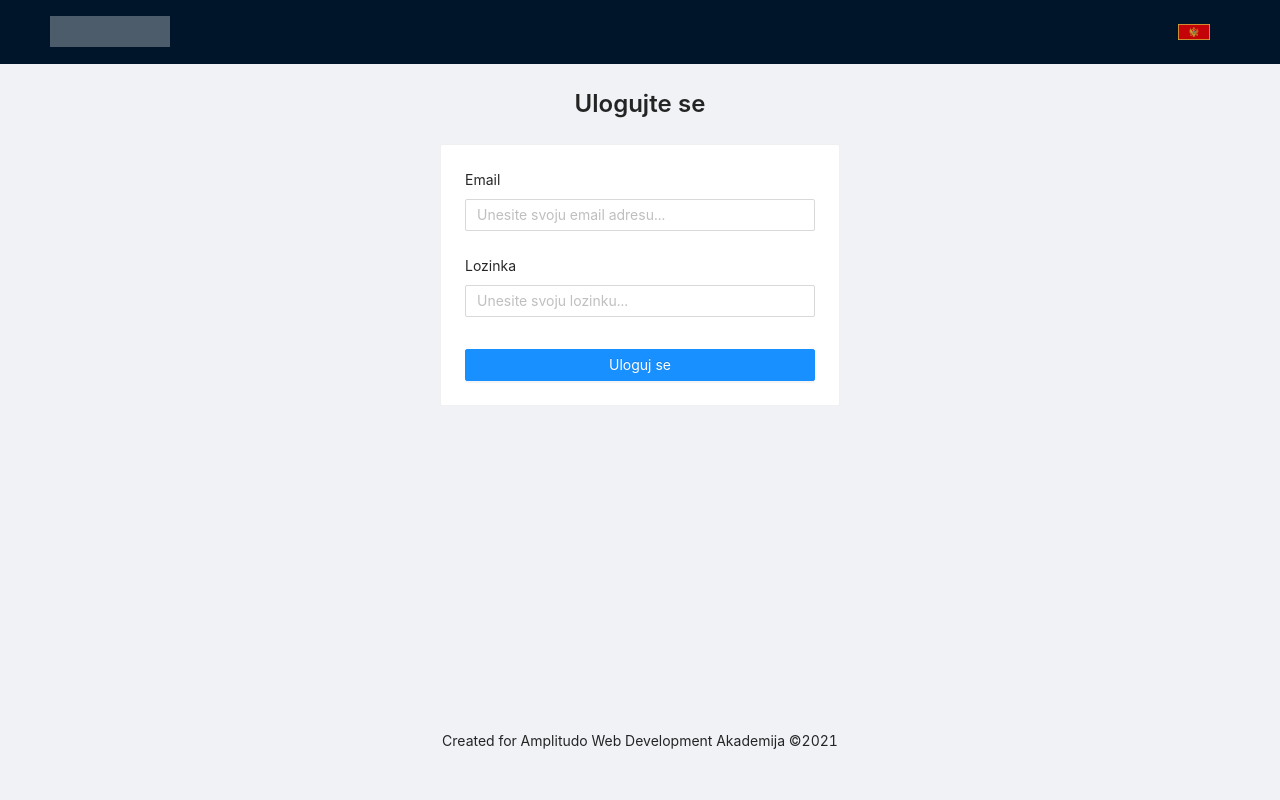
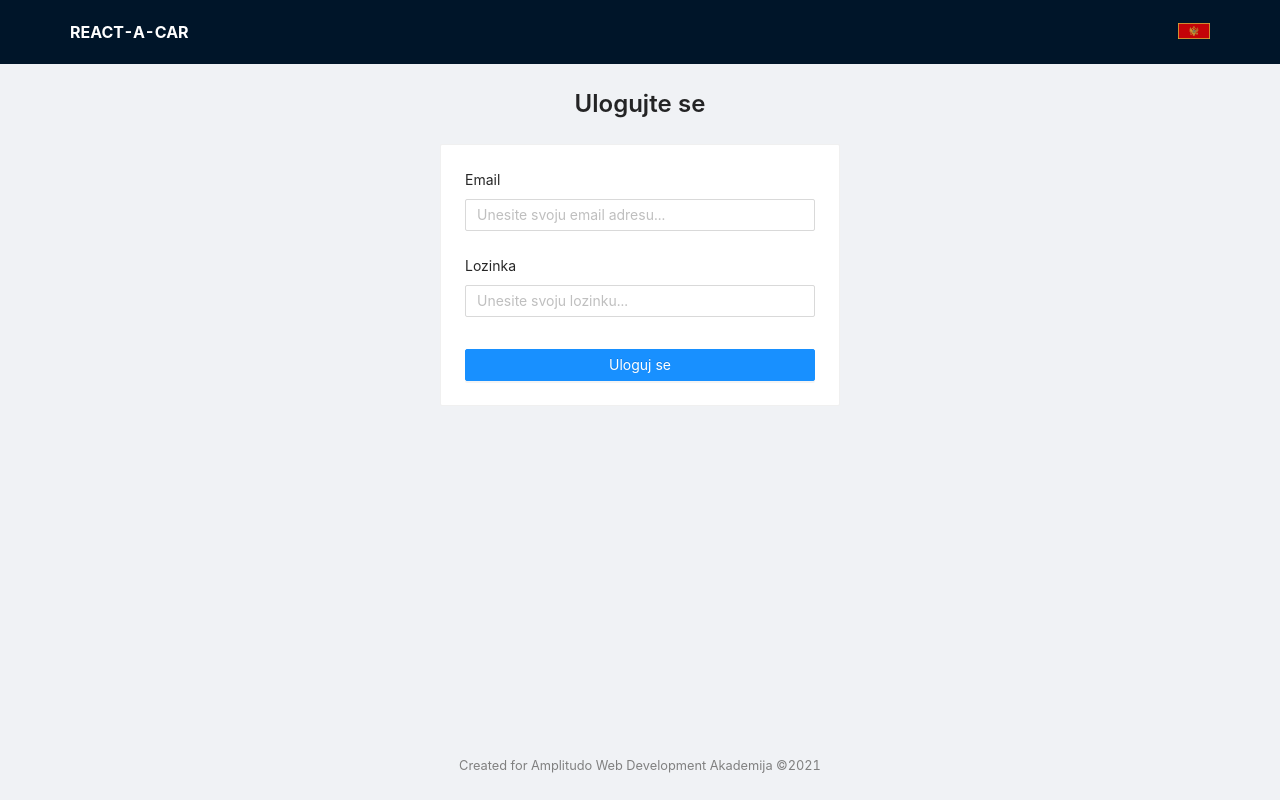
Before and after one commit to mrtanguero/react-a-car, a React (Create React App) app: page /login in a window 1280 px wide. Built offline with nearby package versions, Linux system fonts and the light colour scheme.

Commit message:
Use component with react-select-async-paginate for client selection

```diff
--- a/public/index.html
+++ b/public/index.html
@@ -24,7 +24,7 @@
       work correctly both with client-side routing and a non-root public URL.
       Learn how to configure a non-root public URL by running `npm run build`.
     -->
-    <title>React App</title>
+    <title>React-a-Car rentals</title>
   </head>
   <body>
     <noscript>You need to enable JavaScript to run this app.</noscript>
--- a/src/App.css
+++ b/src/App.css
@@ -5,15 +5,27 @@
 }
 
 #root > .ant-layout {
-  height: 100vh;
+  min-height: 100vh;
+}
+
+.ant-layout-footer {
+  color: grey;
+  font-size: 0.8rem;
+  padding-top: 0;
+  padding-bottom: 0;
 }
 
 .ant-layout-header .logo {
   float: left;
-  width: 120px;
-  height: 31px;
-  margin: 16px 24px 16px 0;
-  background: rgba(255, 255, 255, 0.3);
+  height: 100%;
+  padding: 0 20px;
+  display: flex;
+  color: white;
+  align-items: center;
+  justify-content: center;
+  font-size: 1rem;
+  font-weight: bold;
+  text-transform: uppercase;
 }
 
 .ant-menu-root.ant-menu-horizontal {
@@ -32,3 +44,13 @@
   justify-content: flex-end;
   margin-top: 32px;
 }
+
+.ant-menu-root.ant-menu-horizontal {
+  text-transform: uppercase;
+  font-weight: bold;
+  font-size: 0.8rem;
+}
+
+.ant-page-header.ant-page-header-ghost {
+  padding-top: 0;
+}
--- a/src/App.js
+++ b/src/App.js
@@ -45,12 +45,12 @@ const App = () => {
         <Route path="/unauthorized">
           <Page403 />
         </Route>
-        <Route path="/404">
+        <ProtectedRoute auth={auth} path="/404">
           <Page404 />
-        </Route>
-        <Route path="*">
+        </ProtectedRoute>
+        <ProtectedRoute auth={auth} path="*">
           <Redirect to="/404" />
-        </Route>
+        </ProtectedRoute>
       </Switch>
       <Modal {...modalCtx.modalProps} />
     </MainLayout>
--- a/src/components/MyAsyncSelect/MyAsyncSelect.jsx
+++ b/src/components/MyAsyncSelect/MyAsyncSelect.jsx
@@ -1,13 +1,8 @@
 import React from 'react';
 import { AsyncPaginate } from 'react-select-async-paginate';
 
-export default function MyAsyncSelect({
-  value = null,
-  queryFn,
-  valueName,
-  labelName,
-  ...otherProps
-}) {
+const MyAsyncSelect = React.forwardRef(
+  ({ queryFn, valueName, labelName, ...otherProps }, ref) => {
     const loadOptions = async (search, pageParam) => {
       const {
         data: { data: optionsArr, next_page_url: nextPageUrl },
@@ -70,3 +65,6 @@ export default function MyAsyncSelect({
       />
     );
   }
+);
+
+export default MyAsyncSelect;
--- a/src/components/ProtectedRoute/ProtectedRoute.jsx
+++ b/src/components/ProtectedRoute/ProtectedRoute.jsx
@@ -5,7 +5,7 @@ import { useLocation } from 'react-router-dom';
 export default function ProtectedRoute({ auth, path, exact, children }) {
   const { pathname } = useLocation();
 
-  if (auth?.user?.roleId !== 1 && pathname !== '/') {
+  if (auth.jwt && auth?.user?.roleId !== 1 && pathname !== '/') {
     return <Redirect to="/unauthorized" />;
   }
 
--- a/src/components/ReservationForm/ReservationForm.jsx
+++ b/src/components/ReservationForm/ReservationForm.jsx
@@ -26,7 +26,7 @@ import moment from 'moment';
 import { useEffect } from 'react';
 import { useHistory } from 'react-router-dom';
 import { getClients } from '../../services/clients';
-import DebounceSelect from '../DebounceSelect/DebounceSelect';
+import MyAsyncSelect from '../MyAsyncSelect/MyAsyncSelect';
 
 export default function ReservationForm({
   reservationId,
@@ -331,14 +331,21 @@ export default function ReservationForm({
                   control={control}
                   render={({ field }) => {
                     return (
-                      <DebounceSelect
+                      <MyAsyncSelect
                         {...field}
-                        placeholder="Odaberite klijenta"
-                        fetchOptions={getClients}
-                        style={{
-                          width: '100%',
-                        }}
+                        placeholder="Odaberite korisnika"
+                        queryFn={getClients}
+                        labelName="name"
+                        valueName="id"
                       />
+                      // <DebounceSelect
+                      //   {...field}
+                      //   placeholder="Odaberite klijenta"
+                      //   fetchOptions={getClients}
+                      //   style={{
+                      //     width: '100%',
+                      //   }}
+                      // />
                     );
                   }}
                 />
--- a/src/context/authContext.jsx
+++ b/src/context/authContext.jsx
@@ -21,12 +21,18 @@ export const AuthProvider = (props) => {
   const { data: response, isSuccess, error } = useQuery('account', getAccount, {
     refetchOnWindowFocus: false,
     enabled: !!jwt,
+    retry: false,
   });
 
   if (error && jwt) {
-    localStorage.removeItem('jwt');
+    localStorage.clear();
     setJwt('');
     setUser(null);
+    history.replace('/login');
+  }
+
+  if (!localStorage.getItem('jwt')) {
+    localStorage.clear();
     history.replace('/login');
   }
 
--- a/src/layout/MainHeader/MainHeader.jsx
+++ b/src/layout/MainHeader/MainHeader.jsx
@@ -109,7 +109,7 @@ export default function MainHeader({
 
   return (
     <Header className="header">
-      <div className="logo" />
+      <div className="logo">REACT-A-CAR</div>
       <Menu
         theme="dark"
         mode="horizontal"
--- a/src/pages/ClientsPage/ClientsPage.jsx
+++ b/src/pages/ClientsPage/ClientsPage.jsx
@@ -234,7 +234,7 @@ export default function ClientsPage() {
           }
           rowKey={(record) => record.id}
           pagination={false}
-          scroll={{ x: '100%', y: '400px' }}
+          scroll={{ x: '100%', y: '60vh' }}
           size="small"
           onRow={(record, index) => {
             return {
--- a/src/pages/CreateReservationPage/CreateReservationPage.jsx
+++ b/src/pages/CreateReservationPage/CreateReservationPage.jsx
@@ -8,6 +8,7 @@ import {
   Spin,
   Table,
   Select,
+  Typography,
 } from 'antd';
 import { currentTotalLength } from '../../helper/functions';
 import { useInfiniteQuery, useQuery } from 'react-query';
@@ -185,7 +186,9 @@ export default function CreateReservationPage() {
             }}
           />
         ) : (
-          'The results will go here'
+          <div style={{ textAlign: 'center' }}>
+            <Typography>Odaberite datume i tip vozila</Typography>
+          </div>
         )}
         <div
           style={{
--- a/src/pages/HomePage/HomePage.jsx
+++ b/src/pages/HomePage/HomePage.jsx
@@ -1,10 +1,22 @@
-import { Col, Collapse, PageHeader, Row } from 'antd';
+import {
+  Card,
+  Col,
+  Collapse,
+  PageHeader,
+  Row,
+  Typography,
+  Form,
+  Button,
+} from 'antd';
 import React, { useContext, useState } from 'react';
 import { useQuery } from 'react-query';
 import authContext from '../../context/authContext';
 import { getReservations } from '../../services/reservations';
 import { CaretRightOutlined } from '@ant-design/icons';
 import ReservationCard from '../../components/ReservationCard/ReservationCard';
+import MyAsyncSelect from '../../components/MyAsyncSelect/MyAsyncSelect';
+import { getClients } from '../../services/clients';
+import { Controller, useForm } from 'react-hook-form';
 
 const { Panel } = Collapse;
 
@@ -12,18 +24,55 @@ export default function HomePage() {
   const auth = useContext(authContext);
   const [reservations, setReservations] = useState([]);
 
+  const { handleSubmit, control } = useForm();
+
   useQuery('getUserReservations', getReservations, {
     onSuccess: ({ data: { data } }) => {
       setReservations(data);
     },
     enabled: auth?.user?.roleId === 2,
   });
+  // !OBRIŠI OVO
+  const onSubmit = (data) => {
+    console.log(data);
+  };
 
   return (
     <>
       {auth?.user?.roleId === 1 && (
-        // TODO: Dodati styling ovoj poruci
-        <div>Dobrodošli u aplikaciju {auth?.user?.name}!</div>
+        <div
+          style={{
+            textAlign: 'center',
+          }}
+        >
+          <Card>
+            <Typography.Title level={3} style={{ marginTop: 8 }}>
+              Dobrodošli u aplikaciju, {auth?.user?.name}!
+            </Typography.Title>
+            {/* TESTING */}
+            <Form onSubmitCapture={handleSubmit(onSubmit)}>
+              <Form.Item label="Korisnik">
+                <Controller
+                  name="client"
+                  control={control}
+                  render={({ field }) => {
+                    return (
+                      <MyAsyncSelect
+                        {...field}
+                        placeholder="Odaberite korisnika"
+                        queryFn={getClients}
+                        labelName="name"
+                        valueName="id"
+                      />
+                    );
+                  }}
+                />
+              </Form.Item>
+              <Button htmlType="submit">Submit</Button>
+            </Form>
+            {/* TESTING */}
+          </Card>
+        </div>
       )}
       {auth?.user?.roleId === 2 && (
         <>
--- a/src/pages/ReservationsPage/ReservationsPage.jsx
+++ b/src/pages/ReservationsPage/ReservationsPage.jsx
@@ -60,6 +60,16 @@ export default function ReservationsPage() {
       return isLastPage ? false : lastPage.data.current_page + 1;
     },
     refetchOnWindowFocus: false,
+    onError: (error) => {
+      if (
+        error.response.data.message ===
+          'Attempt to read property "role_id" on null' ||
+        error.response.data.message === 'Unauthenticated.'
+      ) {
+        localStorage.clear();
+        history.replace('/login');
+      }
+    },
   });
 
   useIntersectionObserver({
```
Lines whose indentation alone changed are shown as unchanged.
